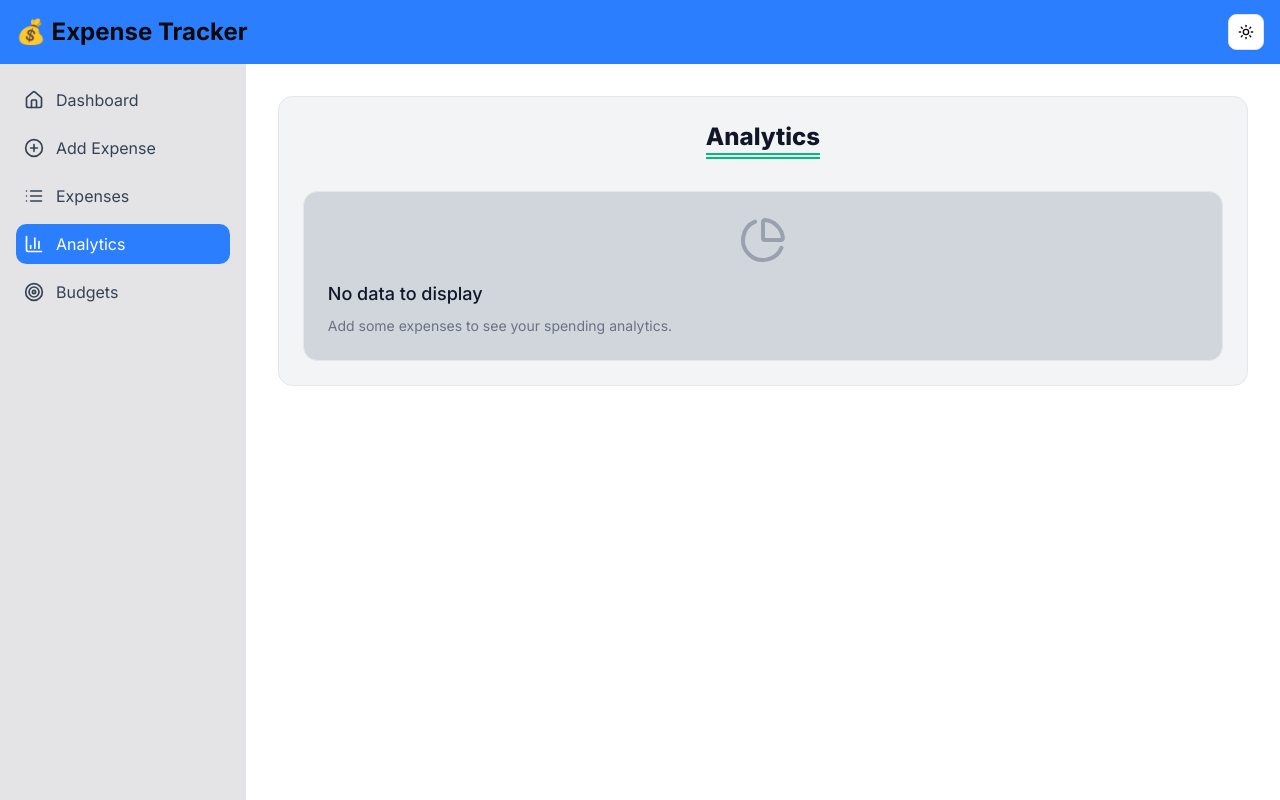
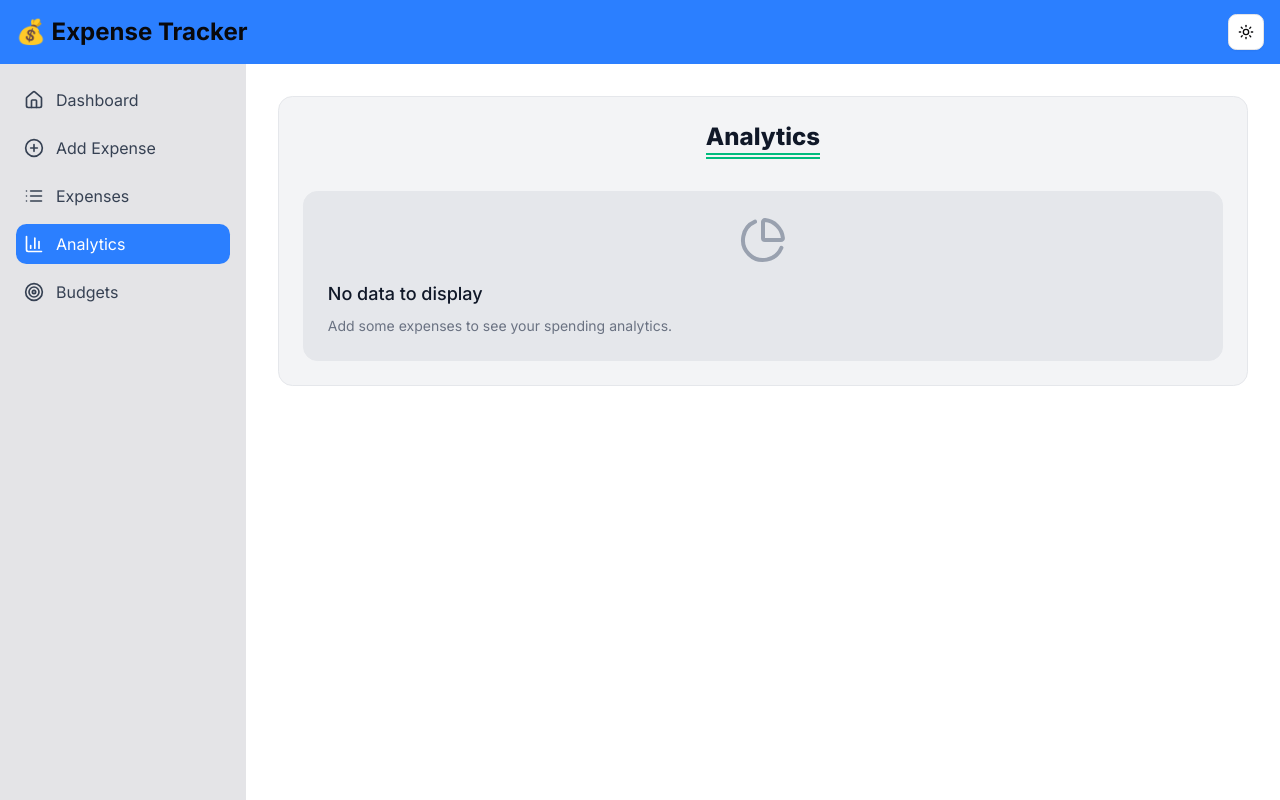
Before and after one commit to sivaram-37/expense-tracker, a Next.js app: page /analytics in a window 1280 px wide. Built offline with nearby package versions, Linux system fonts and the light colour scheme.

Commit message:
changed the backaground color of EmptyStateCard outerCardStyle

```diff
--- a/src/components/ExpenseChart.tsx
+++ b/src/components/ExpenseChart.tsx
@@ -75,7 +75,7 @@ export default function ExpenseChart() {
           icon={<PieChartIcon />}
           title="No data to display"
           description="Add some expenses to see your spending analytics."
-          outerCardStyle="bg-gray-300 dark:bg-gray-800"
+          outerCardStyle="bg-gray-200 dark:bg-gray-800"
         />
       ) : (
         <div className="space-y-5">
--- a/src/components/ExpenseList.tsx
+++ b/src/components/ExpenseList.tsx
@@ -27,7 +27,7 @@ export default function ExpenseList() {
             icon={<Tags />}
             title="No expenses yet"
             description="Add your first expense to get started tracking your spending."
-            outerCardStyle="bg-gray-300 dark:bg-gray-800"
+            outerCardStyle="bg-gray-200 dark:bg-gray-800"
           />
         ) : (
           expenses.map((expense) => (
```
